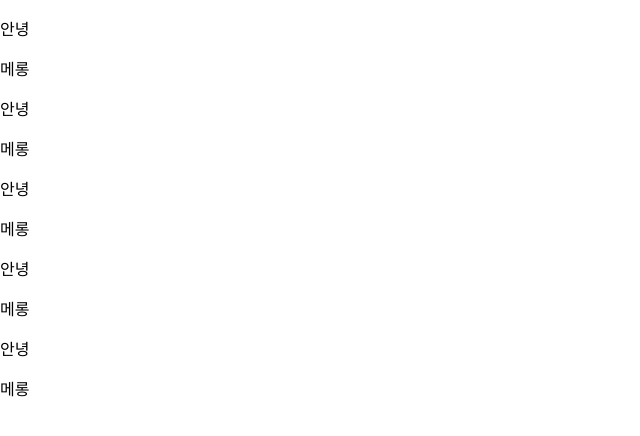
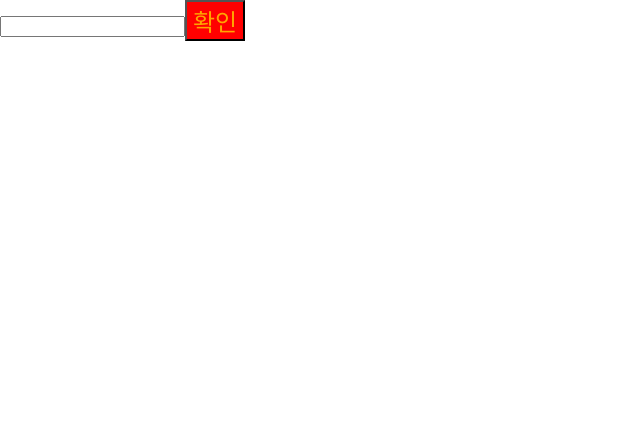
Before and after one commit to HWoosin/React-basic, a React (Create React App) app: page / in a window 1280 px wide. Shown: the top 436 px of the page, without its empty margins (0-640 px from the left). Built offline with nearby package versions, Linux system fonts and the light colour scheme; the HTML template or start-up script is replaced by a standard one.

Commit message:
이벤트와 스타일에 대해 공부중입니다. 230612

```diff
--- a/src/App.js
+++ b/src/App.js
@@ -2,6 +2,9 @@
 import './App.css';
 import Hello from './Hello';
 import SayHello from './SayHello';
+import SubmitEvent from './component/chap01 event/SubmitEvent';
+import ChangeEvent from './component/chap01 event/ChangeEvent';
+import ClickEvent from './component/chap01 event/ClickEvent';
 
 //리액트에서는 하나의 컴포넌트가 여러개의 엘리먼트 반환 가능.
 //JSX를 작성할 때 return 문 안에 반드시 하나의 최상위 태그가 있어야 한다.
@@ -21,7 +24,7 @@
   //{} 안에서 함수의 호출문이나 변수참조는 가능.
   return (
     <>
-      {looping()}
+      <SubmitEvent/>
     </> //프레그먼트 div가 표현이 안됨
 
 //    <div className="App">
--- /dev/null
+++ b/src/component/chap01 event/ChangeEvent.js
@@ -0,0 +1,21 @@
+import React from 'react'
+
+const ChangeEvent = () => {
+    const changeValue = e =>{
+        console.log(`value: ${e.target.value}`);
+    }
+
+  return (
+    <>
+        <input type='text' onChange={changeValue}/>
+
+        <select onChange={changeValue}>
+            <option value='pizza'>피자</option>
+            <option value='chicken'>치킨</option>
+            <option value='pasta'>파스타</option>
+        </select>
+    </>
+  )
+}
+
+export default ChangeEvent
--- /dev/null
+++ b/src/component/chap01 event/ClickEvent.js
@@ -0,0 +1,27 @@
+import React from 'react'
+
+const ClickEvent = () => {
+
+    const greeting = e =>{
+        alert('하이하이~')
+    }
+
+    const changeBox = e =>{
+        const $box = document.querySelector('.box');
+        $box.style.background = 'skyblue';
+        $box.style.width = '200px';
+        $box.style.height = '200px';
+    }
+  return (
+
+    <>
+        <button id='btn1' onClick={ ()=> alert('어유 클릭잘했어!')}>클릭해봐!</button>
+        <button id='btn2' onClick={greeting}>클릭2</button>
+        <button id='btn3' onMouseOver={changeBox}>클릭3</button>
+
+        <div className='box'></div>
+    </>
+  )
+}
+
+export default ClickEvent
--- /dev/null
+++ b/src/component/chap01 event/SubmitEvent.js
@@ -0,0 +1,26 @@
+import React from 'react'
+// import './style.css'
+
+const SubmitEvent = () => {
+
+   const send = e => {
+    e.preventDefault(); // submit기능 중지
+    const $nick = document.getElementById('nickName');
+    console.log($nick.value);
+   }
+
+   const buttonStyle={
+     color : 'orange',
+     backgroundColor: 'red',
+     fontSize: '1.5em'
+   };
+
+  return (
+   <form onSubmit={send}>
+        <input type='text' id = 'nickName' name='nick'/>
+        <button style={buttonStyle} type='submit'>확인</button>
+   </form>
+  )
+}
+
+export default SubmitEvent
--- /dev/null
+++ b/src/component/chap01 event/style.css
@@ -0,0 +1,5 @@
+button {
+    color: orange;
+    background-color: red;
+    font-size:1.5em
+}
```
